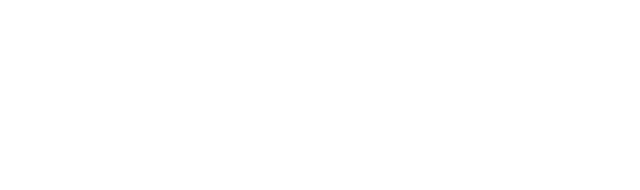
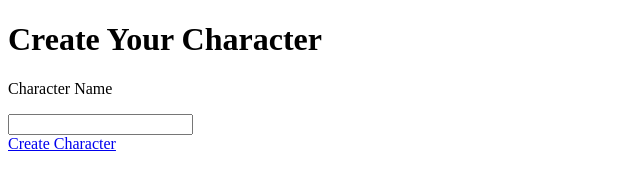
Before and after one commit to ValeriyPadrez/not-fight-club, a plain HTML site: page index.html in a window 1280 px wide. Shown: the whole page, without its empty margins (0-640 px from the left). Drawn offline with Linux system fonts and the light colour scheme.

Commit message:
feat: create main page

```diff
--- a/index.html
+++ b/index.html
@@ -7,6 +7,11 @@
     <link rel="stylesheet" href="/not-fight-club/style.css">
 </head>
 <body>
-
+    <div class="reg">
+        <h1 class="h1">Create Your Character</h1>
+        <p class="name">Character Name</p>
+        <input type="text"><br>
+        <a href="/not-fight-club/index2.html" class="start-button">Create Character</a>
+    </div>
 </body>
 </html>
--- /dev/null
+++ b/style2.css
@@ -0,0 +1,3 @@
+html {
+    scroll-behavior: smooth;
+}
```
Also changed, not shown: index2.html (added, +11 -0 lines).
